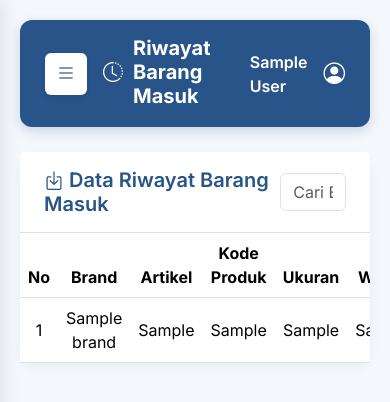
After one commit to regaalgifary/tennarshoes, a PHP site: page /dashboard_gudang/riwayat_barang_masuk/index.php in a window 390 px wide. The commit adds this page. Shown: the top 402 px of the page. Run offline with PHP 8.4, Linux system fonts and the light colour scheme; the visitor is signed in with stand-in values (Sample User, id 1); tables that the repository leaves empty or names only in its code hold one stand-in row (values such as "Sample post").

Commit message:
second commit

```diff
--- /dev/null
+++ b/dashboard_gudang/riwayat_barang_masuk/index.php
@@ -0,0 +1,185 @@
+<?php
+session_start();
+if (!isset($_SESSION['id_user']) || $_SESSION['role'] != 'gudang') {
+    header("Location: ../");
+    exit;
+}
+include '../../database.php';
+?>
+<!DOCTYPE html>
+<html lang="id">
+<head>
+  <meta charset="UTF-8">
+  <meta name="viewport" content="width=device-width, initial-scale=1.0">
+  <title>Riwayat Barang Masuk | Tennar Shoes</title>
+  <link rel="icon" type="image/png" href="../images/tennar.png">
+  <link href="https://cdn.jsdelivr.net/npm/bootstrap@5.3.3/dist/css/bootstrap.min.css" rel="stylesheet">
+  <link href="https://cdn.jsdelivr.net/npm/bootstrap-icons@1.11.3/font/bootstrap-icons.css" rel="stylesheet">
+  <link href="https://fonts.googleapis.com/css2?family=Inter:wght@400;500;600;700&display=swap" rel="stylesheet">
+
+  <style>
+    :root {
+      --primary-color: #29548a;
+      --text-dark: #1f2d3d;
+      --bg-light: #f4f7fb;
+    }
+
+    body {
+      font-family: 'Inter', sans-serif;
+      background-color: var(--bg-light);
+      color: var(--text-dark);
+    }
+
+    #content {
+      margin-left: 250px;
+      padding: 30px;
+      transition: margin-left 0.3s ease;
+    }
+
+    @media (max-width: 992px) {
+      #content {
+        margin-left: 0;
+        padding: 20px;
+      }
+    }
+
+    /* 🔹 Header bergaya dashboard Tennar */
+    .topbar {
+        background-color: var(--primary-color);
+        color: #fff;
+        padding: 16px 25px;
+        border-radius: 12px;
+        box-shadow: 0 4px 12px rgba(41, 84, 138, 0.2);
+        margin-bottom: 25px;
+        display: flex;
+        justify-content: space-between;
+        align-items: center;
+    }
+
+    .topbar h4 {
+      font-weight: 700;
+      font-size: 20px;
+      display: flex;
+      align-items: center;
+      gap: 10px;
+      margin-bottom: 3px;
+    }
+
+    .topbar .desc {
+      font-size: 14px;
+      color: #dbe6f6;
+      margin: 0;
+    }
+
+    .btn-toggle {
+      background: #fff;
+      border: none;
+      box-shadow: 0 2px 5px rgba(0,0,0,0.1);
+      display: flex;
+      align-items: center;
+      justify-content: center;
+      height: 42px;
+      width: 42px;
+    }
+
+    .btn-toggle i {
+      color: var(--primary-color);
+    }
+
+    .card {
+      border: none;
+      border-radius: 16px;
+      box-shadow: 0 4px 12px rgba(0,0,0,0.05);
+    }
+
+    .card-header {
+      background-color: #fff;
+      border-bottom: 1px solid #dee2e6;
+      padding: 16px 24px;
+    }
+
+    .table thead {
+      background-color: var(--primary-color);
+      color: #fff;
+    }
+
+    .text-theme {
+      color: var(--primary-color) !important;
+    }
+  </style>
+</head>
+<body>
+
+<?php include '../../dashboard_gudang/sidebar_gudang.php'; ?>
+
+<div id="content">
+  <!-- 🔹 Header -->
+  <div class="topbar">
+    <div class="d-flex align-items-center gap-3">
+      <button class="btn btn-toggle d-lg-none" onclick="toggleSidebar()">
+        <i class="bi bi-list fs-5"></i>
+      </button>
+      <div>
+        <h4><i class="bi bi-clock-history"></i> Riwayat Barang Masuk</h4>
+      </div>
+    </div>
+
+    <div class="d-flex align-items-center gap-3">
+      <span class="fw-semibold"><?= $_SESSION['nama_lengkap']; ?></span>
+      <i class="bi bi-person-circle fs-4"></i>
+    </div>
+  </div>
+
+  <!-- 🔹 Card Riwayat -->
+  <div class="card">
+    <div class="card-header d-flex justify-content-between align-items-center">
+      <h5 class="mb-0 fw-semibold text-theme">
+        <i class="bi bi-box-arrow-in-down"></i> Data Riwayat Barang Masuk
+      </h5>
+      <input type="text" id="searchInput" class="form-control w-25" placeholder="Cari Brand / Artikel / Warna...">
+    </div>
+    <div class="card-body p-0">
+      <div class="table-responsive">
+        <table class="table table-hover align-middle text-center mb-0" id="riwayatTable">
+          <thead>
+            <tr>
+              <th>No</th>
+              <th>Brand</th>
+              <th>Artikel</th>
+              <th>Kode Produk</th>
+              <th>Ukuran</th>
+              <th>Warna</th>
+              <th>Satuan</th>
+              <th>Jumlah Masuk</th>
+              <th>Tanggal</th>
+              <th>Keterangan</th>
+            </tr>
+          </thead>
+          <tbody id="dataRiwayat">
+            <tr><td colspan="10" class="text-muted py-3">Memuat data...</td></tr>
+          </tbody>
+        </table>
+      </div>
+    </div>
+  </div>
+</div>
+
+<!-- 🔹 Script -->
+<script src="https://cdn.jsdelivr.net/npm/bootstrap@5.3.3/dist/js/bootstrap.bundle.min.js"></script>
+<script>
+function toggleSidebar() {
+  document.getElementById('sidebar').classList.toggle('active');
+}
+
+async function loadRiwayat(q = '') {
+  const res = await fetch('load_riwayat.php?q=' + encodeURIComponent(q));
+  const html = await res.text();
+  document.getElementById('dataRiwayat').innerHTML = html;
+}
+
+document.getElementById('searchInput').addEventListener('keyup', e => loadRiwayat(e.target.value));
+window.addEventListener('DOMContentLoaded', () => loadRiwayat());
+</script>
+
+</body>
+</html>
--- /dev/null
+++ b/dashboard_gudang/riwayat_barang_masuk/load_riwayat.php
@@ -0,0 +1,40 @@
+<?php
+include '../../database.php';
+
+$q = trim($_GET['q'] ?? '');
+$where = '';
+if ($q !== '') {
+  $where = "WHERE b.nama_brand LIKE '%$q%' OR p.artikel LIKE '%$q%' OR p.warna LIKE '%$q%'";
+}
+
+$sql = "
+  SELECT bm.*, b.nama_brand, p.artikel, p.kode_produk, p.ukuran, p.warna, p.satuan
+  FROM barang_masuk bm
+  JOIN produk p ON bm.id_produk = p.id_produk
+  JOIN brand b ON p.id_brand = b.id_brand
+  $where
+  ORDER BY bm.tanggal DESC
+";
+
+$res = $conn->query($sql);
+$no = 1;
+
+if ($res->num_rows > 0) {
+  while ($row = $res->fetch_assoc()) {
+    echo "<tr>
+      <td>{$no}</td>
+      <td>{$row['nama_brand']}</td>
+      <td>{$row['artikel']}</td>
+      <td>{$row['kode_produk']}</td>
+      <td>{$row['ukuran']}</td>
+      <td>{$row['warna']}</td>
+      <td>{$row['satuan']}</td>
+      <td>{$row['jumlah']}</span></td>
+      <td>" . date('d/m/Y H:i', strtotime($row['tanggal'])) . "</td>
+      <td>{$row['keterangan']}</td>
+    </tr>";
+    $no++;
+  }
+} else {
+  echo "<tr><td colspan='10' class='text-muted py-3'>Tidak ada data barang masuk.</td></tr>";
+}
--- a/database.php
+++ b/database.php
@@ -1,8 +1,8 @@
 <?php
 // database.php
 $host = "localhost";
-$user = "root";        // default XAMPP
-$pass = "";            // kosongkan jika tanpa password
+$user = "root";
+$pass = "";
 $db   = "tennarshoes";
 
 $conn = new mysqli($host, $user, $pass, $db);
```
Also changed, not shown: dashboard_gudang/input_barang_masuk/form_input.php (added, +334 -0 lines), dashboard_gudang/input_barang_masuk/index.php (+28 -3 lines), dashboard_gudang/input_barang_masuk/load_produk.php (added, +144 -0 lines).
